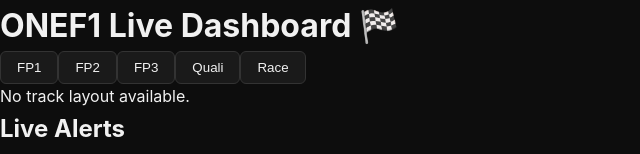
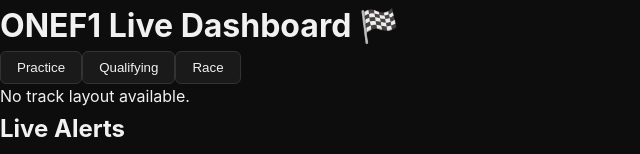
Before and after one commit to MAV02/f1one, a Next.js app: page /dashboard in a window 1280 px wide. Shown: the top 154 px of the page, without its empty margins (0-640 px from the left). Built offline with nearby package versions, Linux system fonts and the light colour scheme.

Commit message:
Fix sessionswitcher

```diff
--- a/components/SessionSwitcher.tsx
+++ b/components/SessionSwitcher.tsx
@@ -1,25 +1,23 @@
-'use client';
+// components/SessionSwitcher.tsx
 import React from 'react';
 
-const SessionSwitcher = () => {
-  const options = ['FP1', 'FP2', 'FP3', 'Quali', 'Race'];
-  const [selected, setSelected] = React.useState('FP1');
+type Props = {
+  session: string;
+  setSession: (value: string) => void;
+};
 
+export default function SessionSwitcher({ session, setSession }: Props) {
   return (
-    <div className="flex space-x-2 mt-4 md:mt-0">
-      {options.map((opt) => (
+    <div className="flex gap-2">
+      {['Practice', 'Qualifying', 'Race'].map((option) => (
         <button
-          key={opt}
-          onClick={() => setSelected(opt)}
-          className={`px-4 py-2 rounded-full text-sm font-medium border ${
-            selected === opt ? 'bg-white text-black' : 'bg-transparent text-white border-white'
-          }`}
+          key={option}
+          className={`px-4 py-2 rounded ${session === option ? 'bg-white text-black' : 'bg-gray-800 text-white'}`}
+          onClick={() => setSession(option)}
         >
-          {opt}
+          {option}
         </button>
       ))}
     </div>
   );
-};
-
-export default SessionSwitcher;
+}
```
